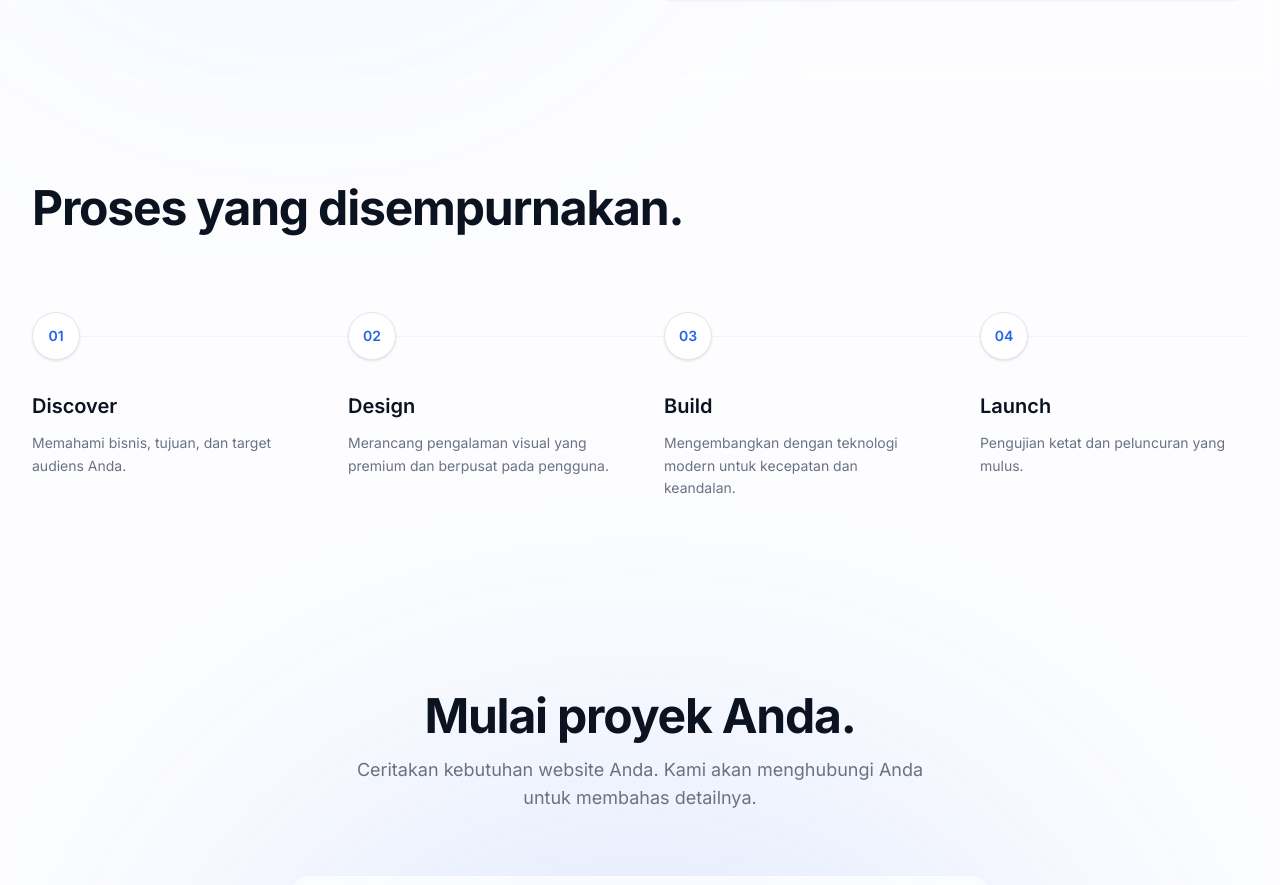
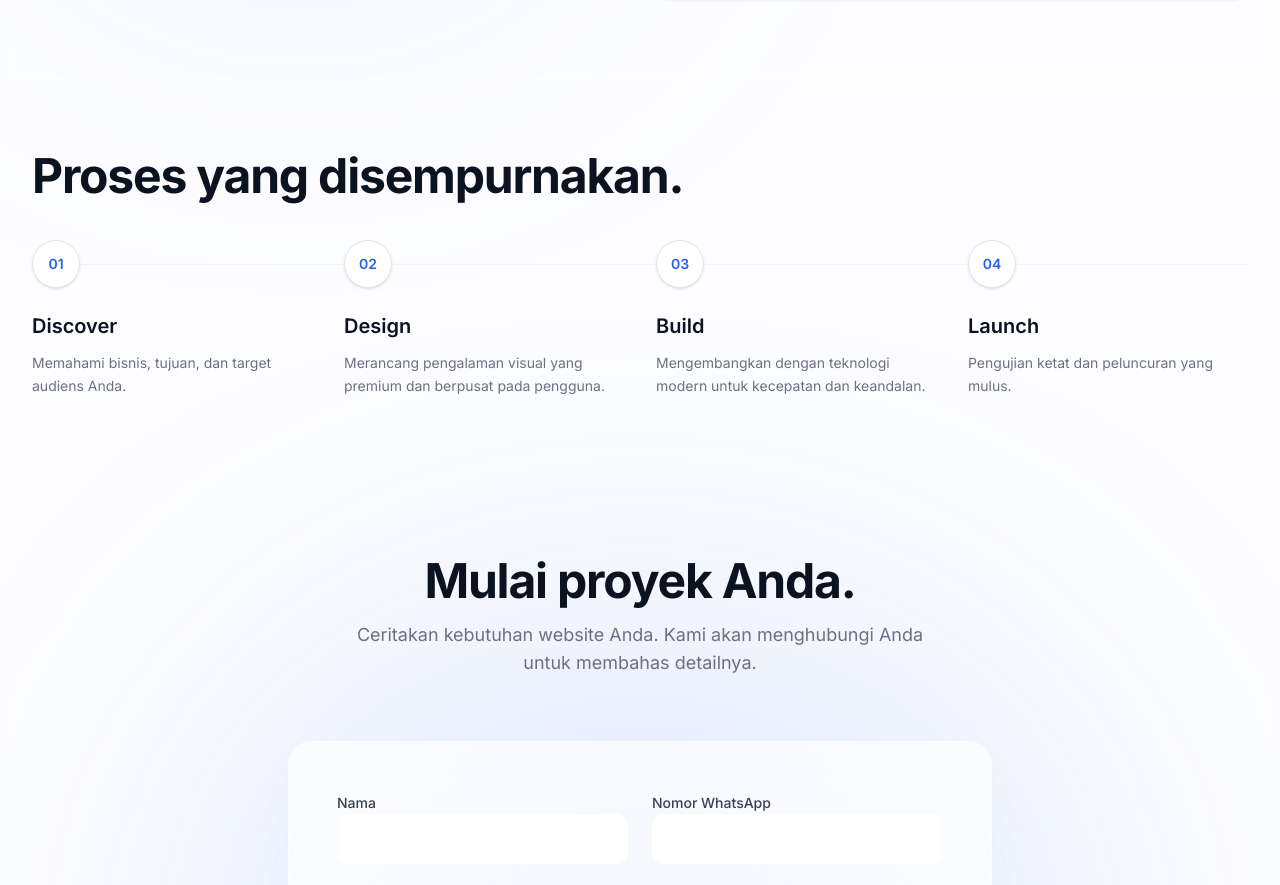
Before and after one commit to barrack3030-wq/NAKAMA-DIGITAL-UPGRADE, a React (Vite) app: page / in a window 1280 px wide. Shown: the part 4459-5344 px from the top of the page. Built offline with nearby package versions, Linux system fonts and the light colour scheme.

Commit message:
UX: tighten process layout

```diff
--- a/src/components/Process.tsx
+++ b/src/components/Process.tsx
@@ -6,21 +6,21 @@ export default function Process() {
   const { t } = useLanguage();
 
   return (
-    <section id="process" className="relative py-16 lg:py-24">
+    <section id="process" className="relative py-12 lg:py-16">
       <div className="max-w-7xl mx-auto px-6 lg:px-8 relative z-10">
         <motion.div
           initial={{ opacity: 0, y: 20 }}
           whileInView={{ opacity: 1, y: 0 }}
           viewport={{ once: true, margin: "-100px" }}
           transition={{ duration: 0.8, ease: [0.16, 1, 0.3, 1] }}
-          className="mb-20"
+          className="mb-10"
         >
           <h2 className="text-4xl md:text-5xl font-bold tracking-tight text-brand-900">
             {t.process.title}
           </h2>
         </motion.div>
 
-        <div className="grid grid-cols-1 md:grid-cols-4 gap-12 relative">
+        <div className="grid grid-cols-1 md:grid-cols-4 gap-8 relative">
           {/* Connecting line */}
           <div className="hidden md:block absolute top-6 left-0 right-0 h-px bg-gray-100" />
 
@@ -33,7 +33,7 @@ export default function Process() {
               transition={{ duration: 0.6, delay: index * 0.15, ease: [0.16, 1, 0.3, 1] }}
               className="relative"
             >
-              <div className="w-12 h-12 rounded-full bg-white border border-gray-200 flex items-center justify-center text-sm font-semibold text-brand-500 mb-8 relative z-10 shadow-sm">
+              <div className="w-12 h-12 rounded-full bg-white border border-gray-200 flex items-center justify-center text-sm font-semibold text-brand-500 mb-6 relative z-10 shadow-sm">
                 {step.id}
               </div>
               <h3 className="text-xl font-semibold text-brand-900 mb-3">{step.title}</h3>
```
